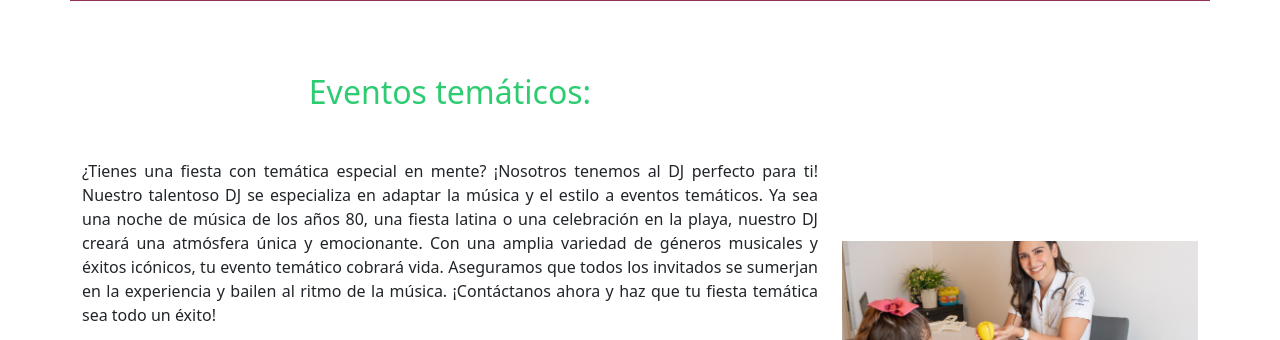
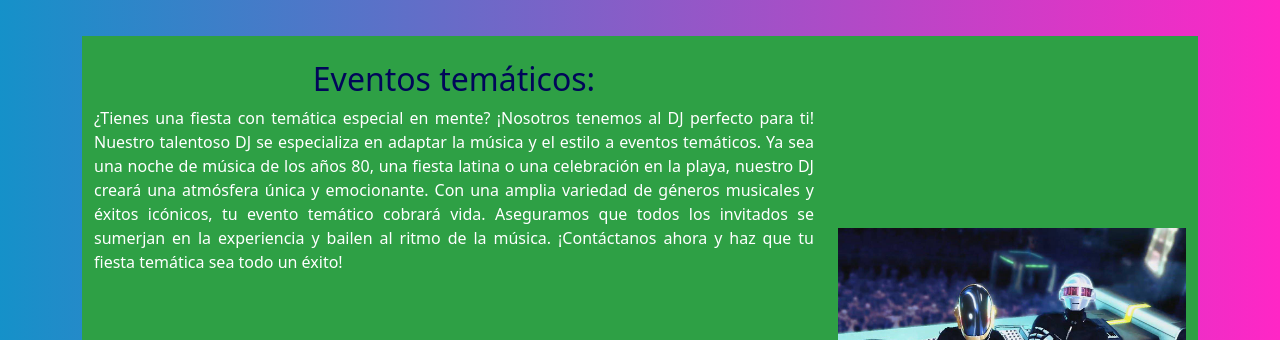
Before and after one commit to HiLaVine/Dj_pinata, a PHP site: page /servicios.html in a window 1280 px wide. Shown: the part 650-990 px from the top of the page. Run offline with PHP 8.4, Linux system fonts and the light colour scheme.

Commit message:
Index y servicios completados

```diff
--- a/css/svgbg.css
+++ b/css/svgbg.css
@@ -8,4 +8,9 @@
     background-image: linear-gradient(to right, #1591C9, #FF26C6); /* Gradiente personalizado */
   }
 
+  .bg-custom-gradient-alt {
+    background-image: linear-gradient(to right, #FC45FC,#26C65C); /* Gradiente personalizado */
+  }
+
+
 /*Dejo el coloreado en tus manos jaja, voy a las secciones*/
--- a/servicios.html
+++ b/servicios.html
@@ -4,21 +4,19 @@
       <!-- Required meta tags -->
       <meta charset="utf-8">
       <meta name="viewport" content="width=device-width, initial-scale=1">
-
       <!-- Bootstrap CSS -->
       <link href="https://cdn.jsdelivr.net/npm/bootstrap@5.0.2/dist/css/bootstrap.min.css" rel="stylesheet" integrity="sha384-EVSTQN3/azprG1Anm3QDgpJLIm9Nao0Yz1ztcQTwFspd3yD65VohhpuuCOmLASjC" crossorigin="anonymous">
+      <link rel="stylesheet" href="css/svgbg.css">
       <title>Servicios</title>
    </head>
-
    <body>
+      <div class="bg-custom-gradient">
       <!--Nav bar en este apartado se construye el menu responsive-->
       <nav class="navbar navbar-light navbar-expand-lg bg-light">
          <div class="container-fluid">
             <a class="navbar-brand" href="#">
             <img src="imgs/logo.jpg" alt="" width="50" class="d-inline-block align-text-top">
-
             DJ Piñata
-
             </a>
             <button class="navbar-toggler" type="button" data-bs-toggle="collapse" data-bs-target="#navbarNavAltMarkup" aria-controls="navbarNavAltMarkup" aria-expanded="false" aria-label="Toggle navigation">
             <span class="navbar-toggler-icon"></span>
@@ -38,104 +36,87 @@
       </nav>
       <!--Fin del navbar-->
       <br>
-    <center><h1 style="color:   #952F57" class="titulo">Servicios</h1></center>
+      <center>
+         <h1 style="color: borde" class="titulo">Servicios</h1>
+      </center>
       <br><br>
-    <!--Área Médica-->
+
       <div class="container " >
-      <div class="row" style="background-color:#952F57">
+        <div class="row " ;">
+              <p align="justify" style="color: white ">Nuestro DJ no solo ofrece una excelente selección musical, sino también un despliegue de iluminación y efectos visuales de vanguardia. Trabajaremos estrechamente contigo para adaptar la experiencia según las necesidades y el estilo único de tu club. Ya sea que busques una noche de house, techno, EDM o una fusión de diferentes géneros, nuestro DJ se adaptará a los gustos de tu público y creará una experiencia memorable. </p>
+              <br><br>
+        </div>
+
+      <!--Fiestas privadas-->
+      <div class="container " >
+         <div class="row " style="background-color: #2EA045;">
             <div class="col-md-4">
                <br><br><br><br>
-
-      <img src="imgs/fiestasPrivadas.jpg" width="650" height="350" class="img-fluid mx-auto d-block  ">
+               <img src="imgs/s4.jpeg"  class="img-fluid mx-auto d-block">
             </div>
-
             <div class="col-md-8">
                <br>
-        <center><h2 style="color:   #0e9fde" class="titulo">Fiestas privadas</h2></center>
-
-        <p align="justify" style="color:   white"> Tienes la fiesta, ¡tenemos la música! Nuestro experimentado DJ está listo para animar tu próxima fiesta privada. Ya sea que estés celebrando un cumpleaños, un aniversario, una graduación o cualquier ocasión especial, nuestro DJ creará el ambiente perfecto con una selección musical personalizada. Desde los éxitos más populares hasta los géneros más solicitados, nuestro DJ mantendrá a todos en la pista de baile durante toda la noche. Además, ofrecemos servicios de iluminación y sonido de alta calidad para que tu fiesta sea inolvidable. ¡Ponte en contacto con nosotros y deja que la diversión comience!</p>
+               <center>
+                  <h2 style="color:   #010659" class="titulo">Fiestas privadas</h2>
+               </center>
+               <p align="justify" style="color: white "> Tienes la fiesta, ¡tenemos la música! Nuestro experimentado DJ está listo para animar tu próxima fiesta privada. Ya sea que estés celebrando un cumpleaños, un aniversario, una graduación o cualquier ocasión especial, nuestro DJ creará el ambiente perfecto con una selección musical personalizada. Desde los éxitos más populares hasta los géneros más solicitados, nuestro DJ mantendrá a todos en la pista de baile durante toda la noche. Además, ofrecemos servicios de iluminación y sonido de alta calidad para que tu fiesta sea inolvidable. ¡Ponte en contacto con nosotros y deja que la diversión comience!</p>
                <br><br>
-      <div class="embed-responsive embed-responsive-16by9">
-  <iframe class="embed-responsive-item" src="https://www.youtube.com/embed/C1UYd57gbSM" allowfullscreen=""></iframe>
             </div>
          </div>
-
-
-    </div>
-
-
          <br><br>
-   <div class="row " >
+         <div class="row" style="background-color: #2EA045;">
             <div class="col-md-8">
                <br>
-    <center><h2 style="color:   #2ECC71"  class="titulo">Eventos temáticos:</h2></center>
-
-    <p align="justify"  style="color:   white"> El Área Médica se encarga:</p>
-    <p align="justify"> ¿Tienes una fiesta con temática especial en mente? ¡Nosotros tenemos al DJ perfecto para ti! Nuestro talentoso DJ se especializa en adaptar la música y el estilo a eventos temáticos. Ya sea una noche de música de los años 80, una fiesta latina o una celebración en la playa, nuestro DJ creará una atmósfera única y emocionante. Con una amplia variedad de géneros musicales y éxitos icónicos, tu evento temático cobrará vida. Aseguramos que todos los invitados se sumerjan en la experiencia y bailen al ritmo de la música. ¡Contáctanos ahora y haz que tu fiesta temática sea todo un éxito!</p>
-
-    <div class="embed-responsive embed-responsive-16by9">
-    <iframe width="340" height="191" src="https://www.youtube.com/embed/rd3qMDO8y7I" title="YouTube video player" frameborder="0" allow="accelerometer; autoplay; clipboard-write; encrypted-media; gyroscope; picture-in-picture" allowfullscreen></iframe>
+               <center>
+                  <h2 style="color:   #010659"  class="titulo">Eventos temáticos:</h2>
+               </center>
+               <p align="justify" style="color: white "> ¿Tienes una fiesta con temática especial en mente? ¡Nosotros tenemos al DJ perfecto para ti! Nuestro talentoso DJ se especializa en adaptar la música y el estilo a eventos temáticos. Ya sea una noche de música de los años 80, una fiesta latina o una celebración en la playa, nuestro DJ creará una atmósfera única y emocionante. Con una amplia variedad de géneros musicales y éxitos icónicos, tu evento temático cobrará vida. Aseguramos que todos los invitados se sumerjan en la experiencia y bailen al ritmo de la música. ¡Contáctanos ahora y haz que tu fiesta temática sea todo un éxito!</p>
             </div>
-
-    </div>
-
             <div class="col-md-4">
                <br> <br><br><br><br>
                <br><br> <br>
-      <img src="img/c17.jpg" width="650" height="450" class="img-fluid mx-auto d-block  " alt="">
-
+               <img src="imgs/s1.jpeg" width="650" height="450" class="img-fluid mx-auto d-block  " alt="">
             </div>
-
          </div>
          <br><br>
-
-      <!--Área Odontología-->
-      <div class="row" style="background-color:#952F57">
+         <!--Festivales-->
+         <div class="row" style="background-color: #2EA045;">
             <div class="col-md-4">
                <br><br><br>
-
-      <img src="img/c18.webp" width="650" height="350" class="img-fluid mx-auto d-block  ">
+               <img src="imgs/s2.jpeg" width="650" height="350" class="img-fluid mx-auto d-block  ">
             </div>
-
             <div class="col-md-8">
                <br>
-        <center><h2 style="color:   #0ad2ff" class="titulo">Festivales</h2></center>
-
+               <center>
+                  <h2 style="color:   #010659"  class="titulo">Festivales</h2>
+               </center>
                <p align="justify"  style="color:   white"> ¿Estás planeando un festival de música electrónica o un concierto al aire libre? Nuestro talentoso DJ está preparado para llevar la energía al máximo. Con una pasión desbordante por la música y una amplia experiencia en festivales, nuestro DJ es capaz de crear un ambiente inolvidable. Desde ritmos electrónicos bailables hasta géneros vanguardistas, nuestra música mantendrá a la multitud en un estado de éxtasis. Además, estamos abiertos a colaboraciones con músicos en vivo y vocalistas para llevar la experiencia a otro nivel. Si buscas un DJ que haga vibrar a la multitud y deje huella en el festival, ¡no busques más! Contáctanos para llevar la música a tu evento</p>
                <br>
-  <div class="embed-responsive embed-responsive-16by9">
-    &nbsp;  &nbsp;  &nbsp;   &nbsp;  &nbsp;  &nbsp;  &nbsp;  &nbsp;  &nbsp;  &nbsp;  &nbsp; &nbsp;  &nbsp;  &nbsp;
-    &nbsp;  &nbsp;  &nbsp;   &nbsp;  &nbsp;  &nbsp;  &nbsp;  &nbsp;  &nbsp;  &nbsp;  &nbsp; &nbsp;
-    <iframe width="420" height="200" src="https://www.youtube.com/embed/tx0YPpKZtfU" title="YouTube video player" frameborder="0" allow="accelerometer; autoplay; clipboard-write; encrypted-media; gyroscope; picture-in-picture" allowfullscreen></iframe>
-
-  </div>
-
-
             </div>
          </div>
-
          <br><br>
-        <!--área de Pedagogía-->
-
-  <div class="row " >
+         <div class="row" style="background-color: #2EA045;">
             <div class="col-md-8">
                <br>
-     <center><h2 style="color:   #dede0e"  class="titulo">Clubes y discotecas</h2></center>
-
-     <p align="justify">¡El pulso de la noche vive en nuestros DJ! Si estás buscando llevar la experiencia de tu club o discoteca al siguiente nivel, tenemos al DJ perfecto para ti. Nuestro talentoso DJ ha conquistado las pistas de baile más exigentes y está listo para hacer vibrar tu local. Con una amplia experiencia en la escena de los clubes y una pasión desbordante por la música, nuestro DJ creará una atmósfera inigualable. Desde los últimos éxitos de la música electrónica hasta los ritmos más candentes del momento, nuestro DJ sabe cómo mantener a la multitud enérgica y emocionada durante toda la noche.</p>
+               <center>
+                  <h2 style="color:   #010659"  class="titulo">Clubes y discotecas</h2>
+               </center>
+               <p align="justify" style="color: white ">¡El pulso de la noche vive en nuestros DJ! Si estás buscando llevar la experiencia de tu club o discoteca al siguiente nivel, tenemos al DJ perfecto para ti. Nuestro talentoso DJ ha conquistado las pistas de baile más exigentes y está listo para hacer vibrar tu local. Con una amplia experiencia en la escena de los clubes y una pasión desbordante por la música, nuestro DJ creará una atmósfera inigualable. Desde los últimos éxitos de la música electrónica hasta los ritmos más candentes del momento, nuestro DJ sabe cómo mantener a la multitud enérgica y emocionada durante toda la noche.</p>
             </div>
-
             <div class="col-md-4">
                <br> <br><br><br><br><br>
-       <img src="img/c19.jpg" width="650" height="450" class="img-fluid mx-auto d-block  " alt="">
-
+               <img src="imgs/s3.jpeg" width="650" height="450" class="img-fluid mx-auto d-block  " alt="">
             </div>
-
          </div>
          <br><br>
-
-
+          <div>
+              <p align="center" style="color: white " >No te conformes con menos en tu club o discoteca. ¡Elige a nuestro DJ y asegúrate de que tus clientes vivan una noche inolvidable llena de ritmo, energía y diversión!</p>
+              <div class="text-center">
+                <a href="form.html" class="btn btn-primary bg-custom">Registrate ya!!</a>
+              </div>
+          </div>
         <!-- Option 1: Bootstrap Bundle with Popper -->
          <script src="https://cdn.jsdelivr.net/npm/bootstrap@5.0.2/dist/js/bootstrap.bundle.min.js" integrity="sha384-MrcW6ZMFYlzcLA8Nl+NtUVF0sA7MsXsP1UyJoMp4YLEuNSfAP+JcXn/tWtIaxVXM" crossorigin="anonymous"></script>
+      </div>
    </body>
 </html>
```
Also changed, not shown: index.html (+6 -11 lines), imgs/clubyDisco.jpg (deleted), imgs/festival.jpg (deleted), imgs/fiestaTematica.jpg (deleted), imgs/fiestasPrivadas.jpg (deleted), imgs/s1.jpeg (added), imgs/s2.jpeg (added), imgs/s3.jpeg (added), imgs/s4.jpeg (added). Lines whose indentation alone changed are shown as unchanged.
